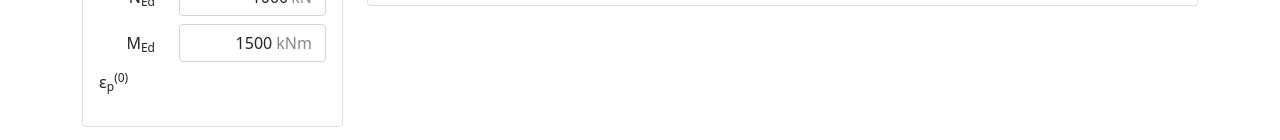
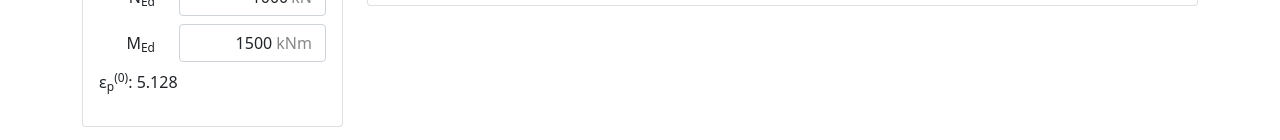
Before and after one commit to kurtlachmann/beton-interaktion, a React (Create React App) app: page /rechteck_qs in a window 1280 px wide. Shown: the part 982-1122 px from the top of the page. Built offline with nearby package versions, Linux system fonts and the light colour scheme.

Commit message:
e_p0 now shows the correct value

```diff
--- a/src/rechteck_qs/RechteckQS.tsx
+++ b/src/rechteck_qs/RechteckQS.tsx
@@ -93,6 +93,8 @@ export default function RechteckQS() {
 	}
 	const {M_Rd, dataPoints} = calcData(qs, beton, baustahlConfig, spannstahlConfig, einwirkung);
 
+	const e_p0 = A_p === 0 ? 0 : 1000 * (N_Ed / A_p) / (0.1 * E_p);
+
 	return <>
 		<Navbar bg="light" expand="lg">
 			<Container>
@@ -127,7 +129,7 @@ export default function RechteckQS() {
 					<InputCard header="Einwirkung">
 						<Input label={<>N<sub>Ed</sub></>} defaultValue={N_Ed} unit="kN" setValue={set_N_Ed} />
 						<Input label={<>M<sub>Ed</sub></>} defaultValue={M_Ed} unit="kNm" setValue={set_M_Ed} />
-						<p>&epsilon;<sub>p</sub><sup>(0)</sup></p>
+						<p>&epsilon;<sub>p</sub><sup>(0)</sup>: {e_p0.toFixed(3)}</p>
 					</InputCard>
 
 				</Col>
```
